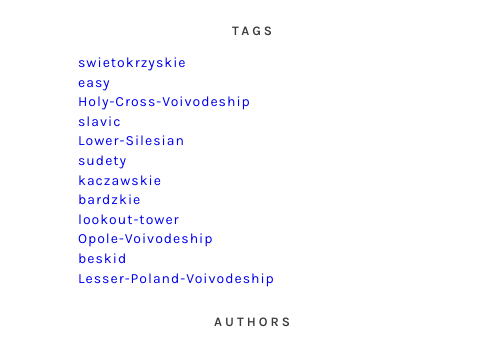
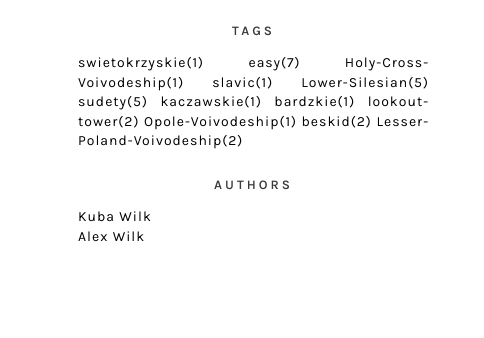
Before and after one commit to OllaWilk/korona-gor-polski-blog, a website: page index.html in a window 1280 px wide. Shown: the part 926-1264 px from the top of the page, 796-1280 px from the left. Drawn offline with Linux system fonts and the light colour scheme.

Commit message:
change tag array into object and generate number of tags

```diff
--- a/js/script.js
+++ b/js/script.js
@@ -65,8 +65,8 @@
   generateTitleLinks();
 
   function generateTags() {
-    /* [NEW] create a new variable allTags with an empty array */
-    let allTags = [];
+    /* [NEW] create a new variable allTags with an empty object */
+    let allTags = {};
     /* find all articles */
     const allArticles = document.querySelectorAll(opt.articleSelector);
 
@@ -90,9 +90,11 @@
         /* add generated code to html variable */
         html = html + linkHTML;
         /* [NEW] check if this link is NOT already in allTags */
-        if (allTags.indexOf(linkHTML) == -1) {
-          /* [NEW] add generated code to allTags array */
-          allTags.push(linkHTML);
+        if (!allTags[tag]) {
+          /* [NEW] add generated code to allTags object */
+          allTags[tag] = 1;
+        } else {
+          allTags[tag]++;
         }
         /* END LOOP: for each tag */
       }
@@ -104,7 +106,21 @@
     const tagList = document.querySelector('.tags');
 
     /* [NEW] add html from allTags to tagList */
-    tagList.innerHTML = allTags.join(' ');
+    // tagList.innerHTML = allTags.join(' ');
+
+    /* [NEW] create variable for all links HTML code */
+    let allTagsHTML = '';
+
+    /* [NEW] START LOOP: for each tag in allTags: */
+    for (let tag in allTags) {
+      /* [NEW] generate code of a link and add it to allTagsHTML */
+      allTagsHTML += `<a href="#tag-${tag}">${tag}(${allTags[tag]}) </a>`;
+      // allTagsHTML += tag + ' (' + allTags[tag] + ') ';
+      /* [NEW] END LOOP: for each tag in allTags: */
+    }
+
+    /*[NEW] add HTML from allTagsHTML to tagList */
+    tagList.innerHTML = allTagsHTML;
   }
   generateTags();
 
--- a/sass/_aside.scss
+++ b/sass/_aside.scss
@@ -45,7 +45,7 @@
     }
   }
 
-  .tags {
+  .tags-wrap {
     .tags,
     .authors {
       a {
@@ -55,6 +55,9 @@
           color: $color-main;
         }
       }
+      .active {
+        color: $color-main;
+      }
     }
   }
 }
```
Also changed, not shown: index.html (+0 -2 lines), css/style.css, 1 other file.
